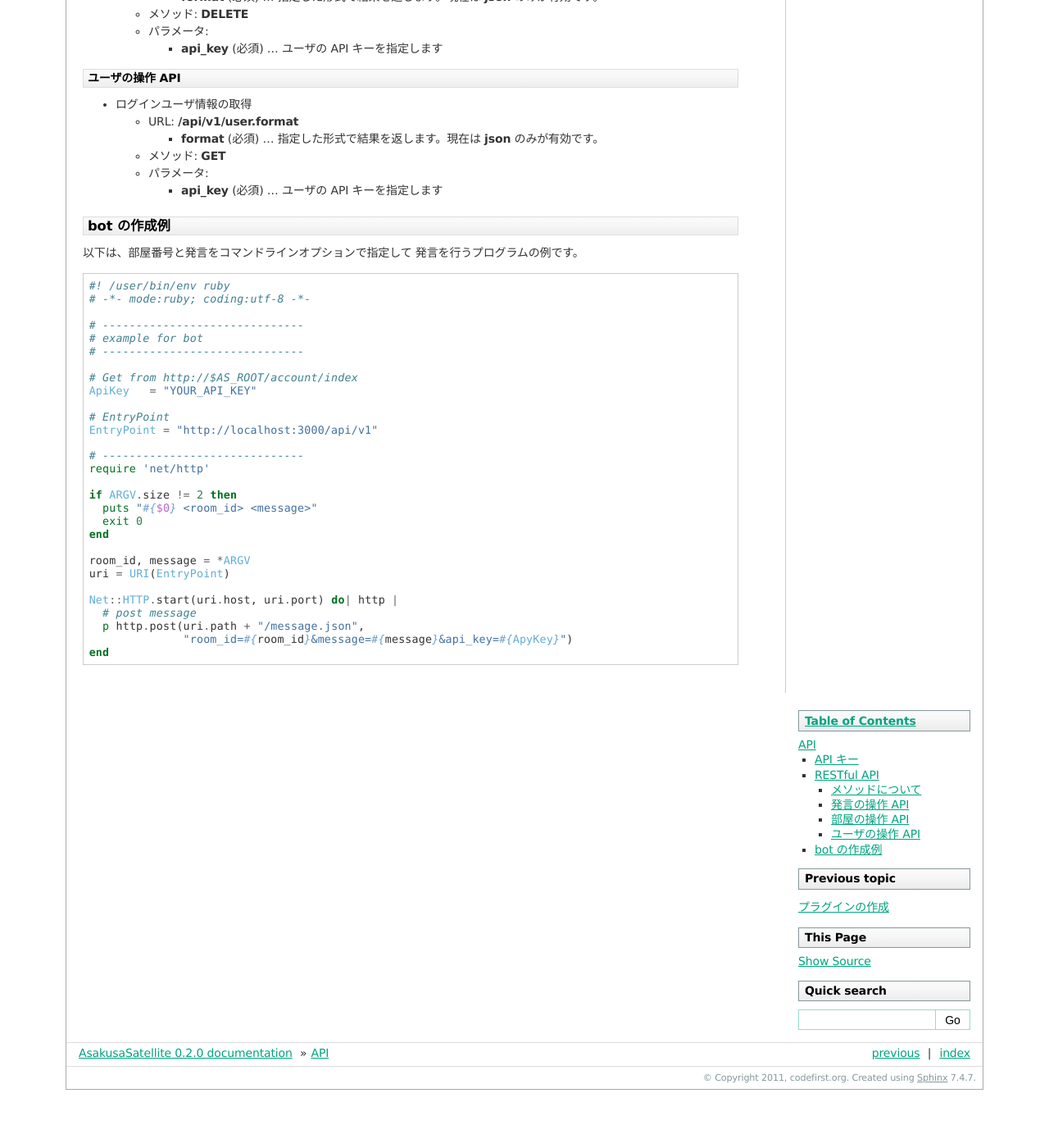
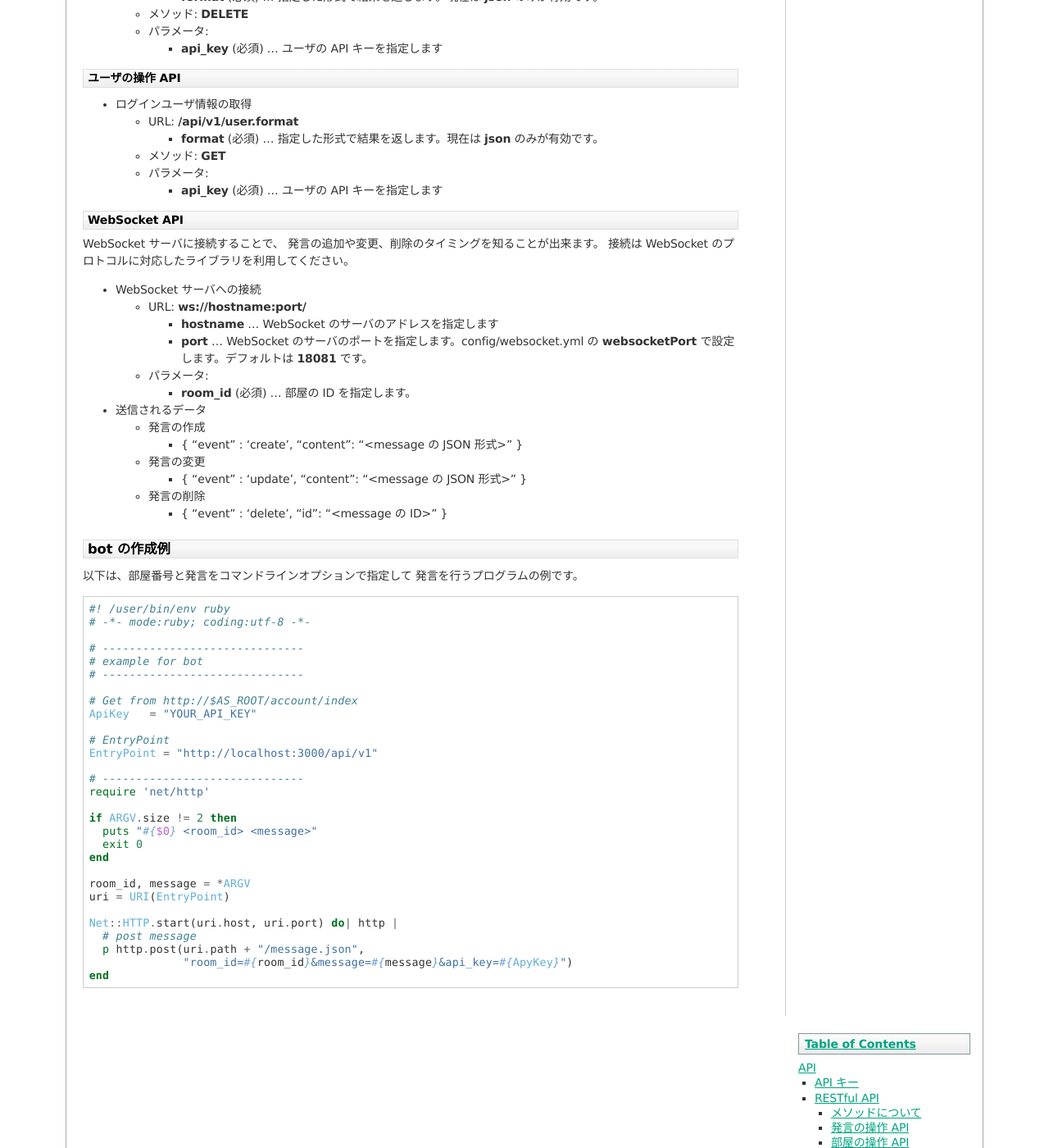
Before and after one commit to codefirst/asakusa-satellite-manual, a Sphinx documentation site: the page built from source/api.rst, in a window 1280 px wide and 1400 px high, scrolled down 2035 px. Shown: the whole window at 82% size. Built offline with Sphinx 7.4.7, drawn with Linux system fonts in a browser that asks for light colours; before the commit the page ends 3364 px from its top, so only the background shows below that; some of the changed text lies outside the part shown.

Commit message:
Added WebSocket API documents

```diff
--- a/source/api.rst
+++ b/source/api.rst
@@ -30,7 +30,7 @@ RESTful API
 メソッドについて
 ^^^^^^^^^^^^^^^^^^^^^^^
 
-PUT 及び DELETE に対応していないブラウザでは、
+PUT 及び DELETE に対応していないライブラリでは、
 パラメータに **_method=put** または **_method=delete** を
 付加して POST することで同じ動作をさせることができます。
 
@@ -45,7 +45,7 @@ PUT 及び DELETE に対応していないブラウザでは、
     * **format** (必須)  … 指定した形式で結果を返します。現在は **json** のみが有効です。
 
   * メソッド: **GET**
-  * パラメータ
+  * パラメータ:
 
     * なし
 
@@ -165,6 +165,38 @@ PUT 及び DELETE に対応していないブラウザでは、
 
     * **api_key** (必須)  … ユーザの API キーを指定します
 
+WebSocket API
+^^^^^^^^^^^^^^^^^^^^^^^
+
+WebSocket サーバに接続することで、
+発言の追加や変更、削除のタイミングを知ることが出来ます。
+接続は WebSocket のプロトコルに対応したライブラリを利用してください。
+
+* WebSocket サーバへの接続
+
+  * URL: **ws://hostname:port/**
+
+    * **hostname** … WebSocket のサーバのアドレスを指定します
+    * **port** … WebSocket のサーバのポートを指定します。config/websocket.yml の **websocketPort** で設定します。デフォルトは **18081** です。
+
+  * パラメータ:
+
+    * **room_id** (必須) … 部屋の ID を指定します。
+
+* 送信されるデータ
+
+  * 発言の作成
+
+    * { "event" : 'create', "content": "<message の JSON 形式>" }
+
+  * 発言の変更
+
+    * { "event" : 'update', "content": "<message の JSON 形式>" }
+
+  * 発言の削除
+
+    * { "event" : 'delete', "id": "<message の ID>" }
+
 bot の作成例
 -----------------------
 
```
